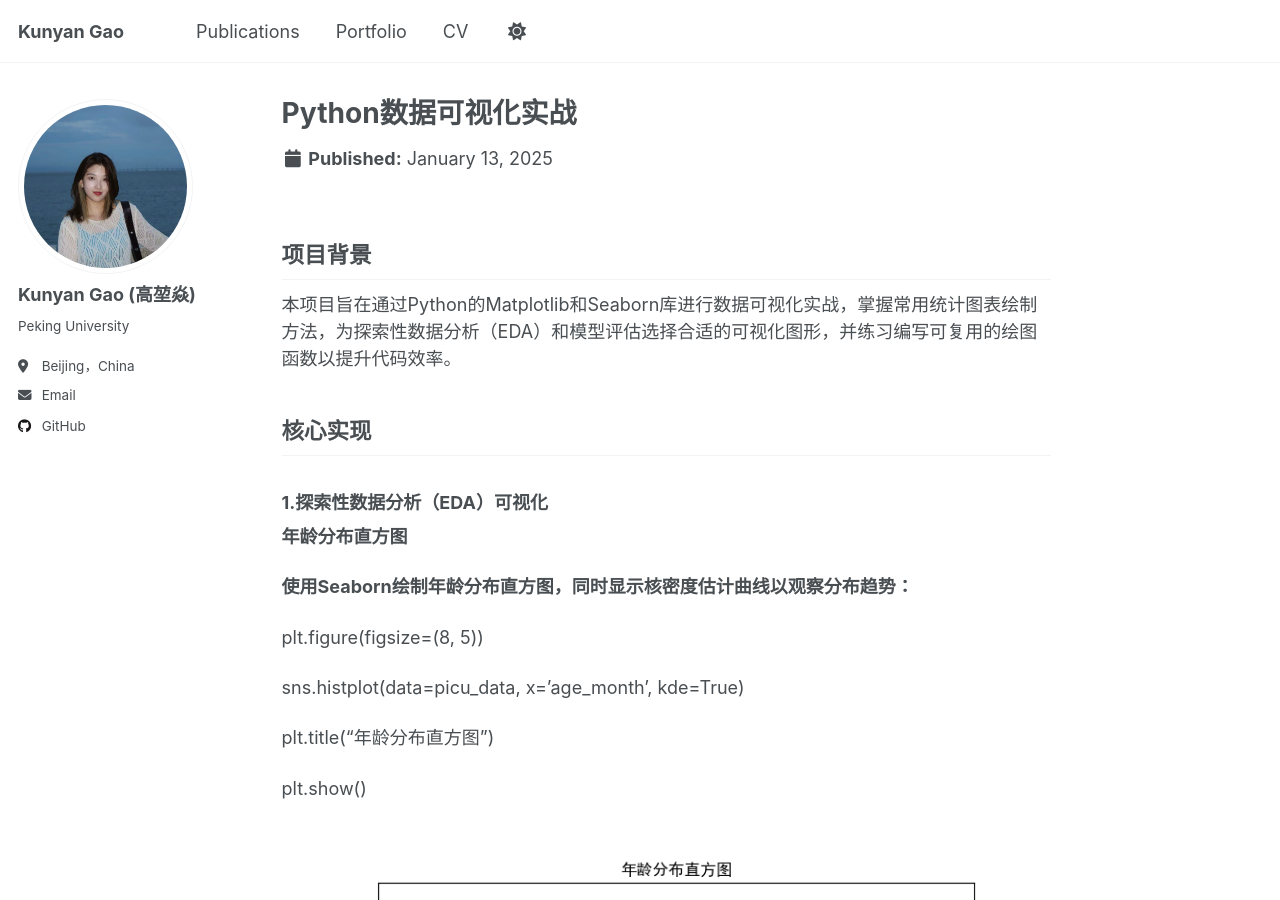
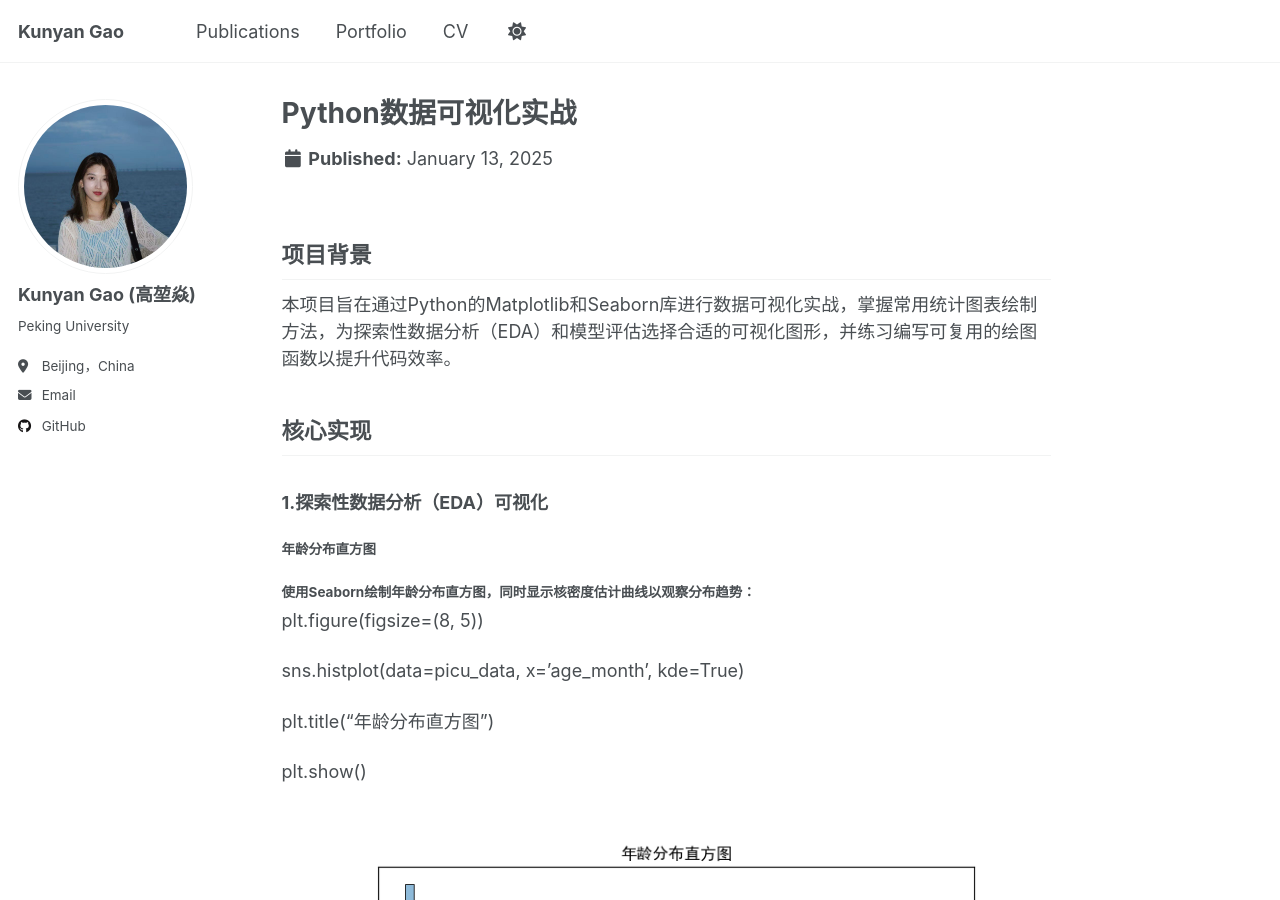
Before and after one commit to Alissa0106/Alissa0106.github.io, a Jekyll site: the page built from _portfolio/python-data-visualization-practice.md, in a window 1280 px wide and 900 px high. Built offline with Jekyll 4.4.1, drawn with Linux system fonts in a browser that asks for light colours; a script that is not in the unit is left out.

```diff
--- a/_portfolio/python-data-visualization-practice.md
+++ b/_portfolio/python-data-visualization-practice.md
@@ -28,9 +28,8 @@ tech_stack:
 ## 核心实现
 ### 1.探索性数据分析（EDA）可视化
 
-**年龄分布直方图**
-
-**使用Seaborn绘制年龄分布直方图，同时显示核密度估计曲线以观察分布趋势：**
+#### **年龄分布直方图**
+#### **使用Seaborn绘制年龄分布直方图，同时显示核密度估计曲线以观察分布趋势：**
 
 plt.figure(figsize=(8, 5))
 
@@ -42,9 +41,8 @@ plt.show()
 
 ![年龄分布直方图](/images/portfolio/python-data-visualization-practice/年龄分布直方图.png)
 
-**不同结局下实验室指标分布箱线图**
-
-**创建 3x2 子图网格，绘制各实验室指标按患者结局分组的箱线图：**
+#### **不同结局下实验室指标分布箱线图**
+#### **创建 3x2 子图网格，绘制各实验室指标按患者结局分组的箱线图：**
 
 colname = ['age_month', 'lab_5237_min', 'lab_5227_min', 'lab_5225_range', 'lab_5235_max', 'lab_5257_min']
 
@@ -61,8 +59,8 @@ plt.show()
 
 ### 2.模型评估结果
 
-**混淆矩阵热力图**
-**定义混淆矩阵绘制函数，用于评估分类模型性能：**
+#### **混淆矩阵热力图**
+#### **定义混淆矩阵绘制函数，用于评估分类模型性能：**
 
 def confusion_matrix_plot(y_true, y_pred_prob, threshold=0.5, title='混淆矩阵'):
 
```
